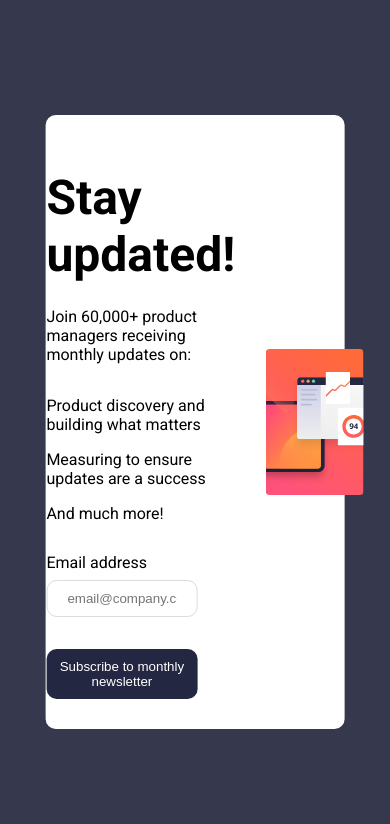
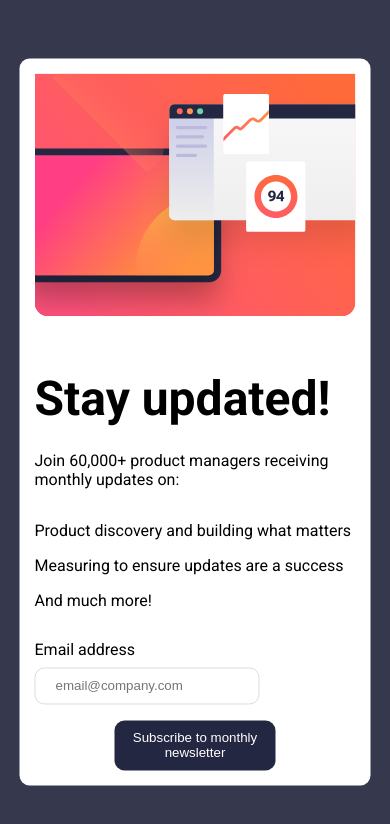
Before and after one commit to lutficaglayanusta/Newsletter-sign-up-form-with-success-message, a plain HTML site: page index.html in a window 390 px wide. Drawn offline with Linux system fonts and the light colour scheme; some packages are replaced by stand-ins of ours; a script that the page names is missing.

Commit message:
responsive design

```diff
--- a/index.html
+++ b/index.html
@@ -57,11 +57,21 @@ https://cdn.jsdelivr.net/npm/izitoast@1.4.0/dist/css/iziToast.min.css
           <button type="submit">Subscribe to monthly newsletter</button>
         </form>
       </div>
-      <img
-        class="image"
-        src="./assets/images/illustration-sign-up-desktop.svg"
-        alt=""
-      />
+      <picture>
+        <source
+          media="(max-width: 600px)"
+          srcset="./assets/images/illustration-sign-up-mobile.svg"
+        />
+        <source
+          media="(max-width: 900px)"
+          srcset="./assets/images/illustration-sign-up-tablet.svg"
+        />
+        <img
+          class="image"
+          src="./assets/images/illustration-sign-up-desktop.svg"
+          alt=""
+        />
+      </picture>
     </div>
 
     <script src="https://cdn.jsdelivr.net/npm/basiclightbox@5.0.4/dist/basicLightbox.min.js"></script>
--- a/index.js
+++ b/index.js
@@ -47,5 +47,5 @@ form.addEventListener("submit", (e) => {
           instance.close();
         }
     })
-
+    e.target.reset();
 });
--- a/styles.css
+++ b/styles.css
@@ -39,7 +39,7 @@ button{
     cursor: pointer;
 }
 .image {
-    width: 45%;
+    width: 100%;
 }
 
 .container {
@@ -85,3 +85,39 @@ button{
 .modal .icon{
     width: 15%;
 }
+@media screen and (max-width:600px) {
+    .container {
+        flex-direction: column-reverse;
+        width: 100%;
+        padding: 15px;
+    }
+    button{
+        width: 100%;
+    }
+    input{
+        width: 100%;
+    }
+    .modal{
+        width: 95%;
+    }
+}
+@media screen and (max-width:900px){
+    .container{
+        flex-direction: column-reverse;
+        width: 90%;
+    }
+    button{
+        width: 50%;
+        display: block;
+        margin: 0 auto;
+    }
+    input{
+        width: 70%;
+
+    }
+}
+@media screen and (min-width:912px) and (max-width:1280px) {
+    .container{
+        width: 80%;
+    }
+}
```
